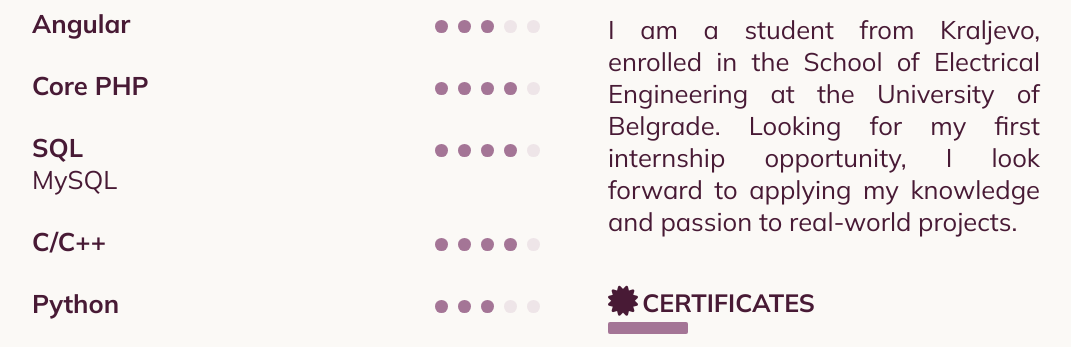
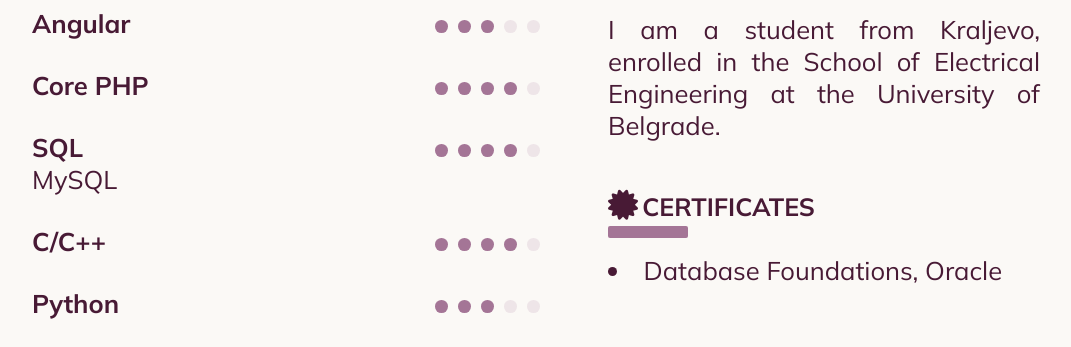
Before and after one commit to ZdravDim/ZdravDim.github.io, a plain HTML site: page index.html in a window 1280 px wide. Shown: the part 958-1305 px from the top of the page, without its empty margins (96-1167 px from the left). Drawn offline with Linux system fonts and the light colour scheme.

Commit message:
Update index.html

```diff
--- a/index.html
+++ b/index.html
@@ -467,9 +467,7 @@
             </ul>
             <p class="text profile">I am a student from Kraljevo, enrolled in the
               School of Electrical Engineering at the University
-              of Belgrade. Looking for my first internship
-              opportunity, I look forward to applying my
-              knowledge and passion to real-world projects.</p>
+              of Belgrade.</p>
           </div>
           <div class="item">
             <i class="fa-solid fa-certificate fa-xl" style="color: #481a35; margin-left: 0;"></i> <p class="text bold heading">CERTIFICATES</p>
```
